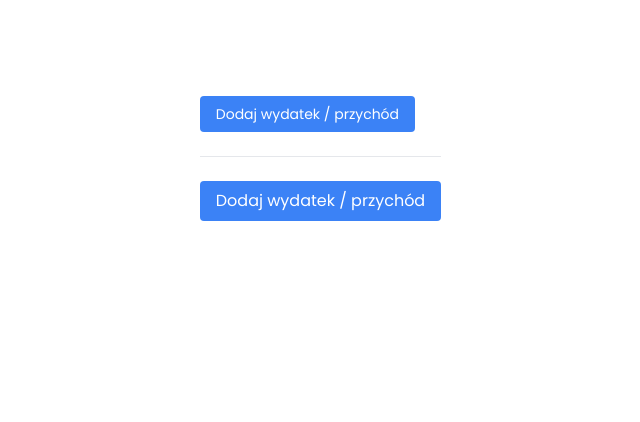
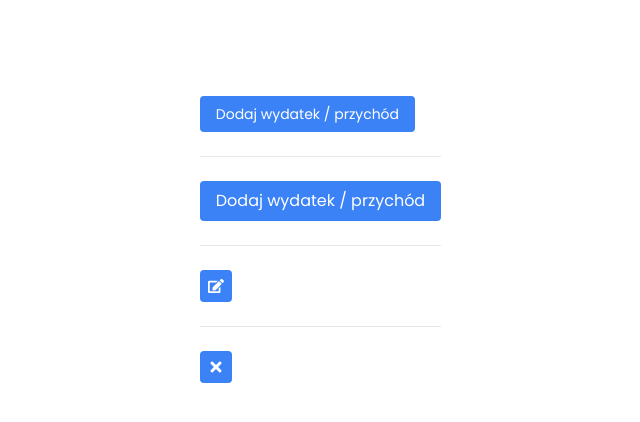
Before and after one commit to grzegorzpokorski/budget-plan, a Next.js app: page / in a window 1280 px wide. Shown: the top 422 px of the page, without its empty margins (312-952 px from the left). Built offline with nearby package versions, Linux system fonts and the light colour scheme.

Commit message:
feat: add square size in Button component

```diff
--- a/package.json
+++ b/package.json
@@ -19,6 +19,7 @@
     "next": "13.2.4",
     "react": "18.2.0",
     "react-dom": "18.2.0",
+    "react-icons": "^4.8.0",
     "tailwind-merge": "^1.10.0",
     "typescript": "4.9.5"
   },
--- a/src/app/page.tsx
+++ b/src/app/page.tsx
@@ -1,4 +1,5 @@
 import { Button } from "@/components/atoms/Button/Button";
+import { FaEdit, FaPlus } from "react-icons/fa";
 
 export default function Home() {
   return (
@@ -6,6 +7,14 @@ export default function Home() {
       <Button>Dodaj wydatek / przychód</Button>
       <hr className="my-6" />
       <Button size="large">Dodaj wydatek / przychód</Button>
+      <hr className="my-6" />
+      <Button size="square">
+        <FaEdit />
+      </Button>
+      <hr className="my-6" />
+      <Button size="square">
+        <FaPlus className="rotate-45" />
+      </Button>
     </div>
   );
 }
--- a/src/components/atoms/Button/Button.tsx
+++ b/src/components/atoms/Button/Button.tsx
@@ -4,7 +4,7 @@ import { twMerge } from "tailwind-merge";
 type ButtonProps = {
   children: ReactNode;
   type?: "button" | "submit";
-  size?: "default" | "large";
+  size?: "default" | "large" | "square";
   variant?: "default";
   disabled?: boolean;
   onClick?: () => void;
@@ -22,6 +22,7 @@ const variants = {
 const sizes = {
   default: "py-2 px-4 text-sm",
   large: "py-2 px-4 text-base",
+  square: "p-2",
 } as const;
 
 export const Button = ({
```
Also changed, not shown: 1 other file (tests, documents, lock files or other folders).
